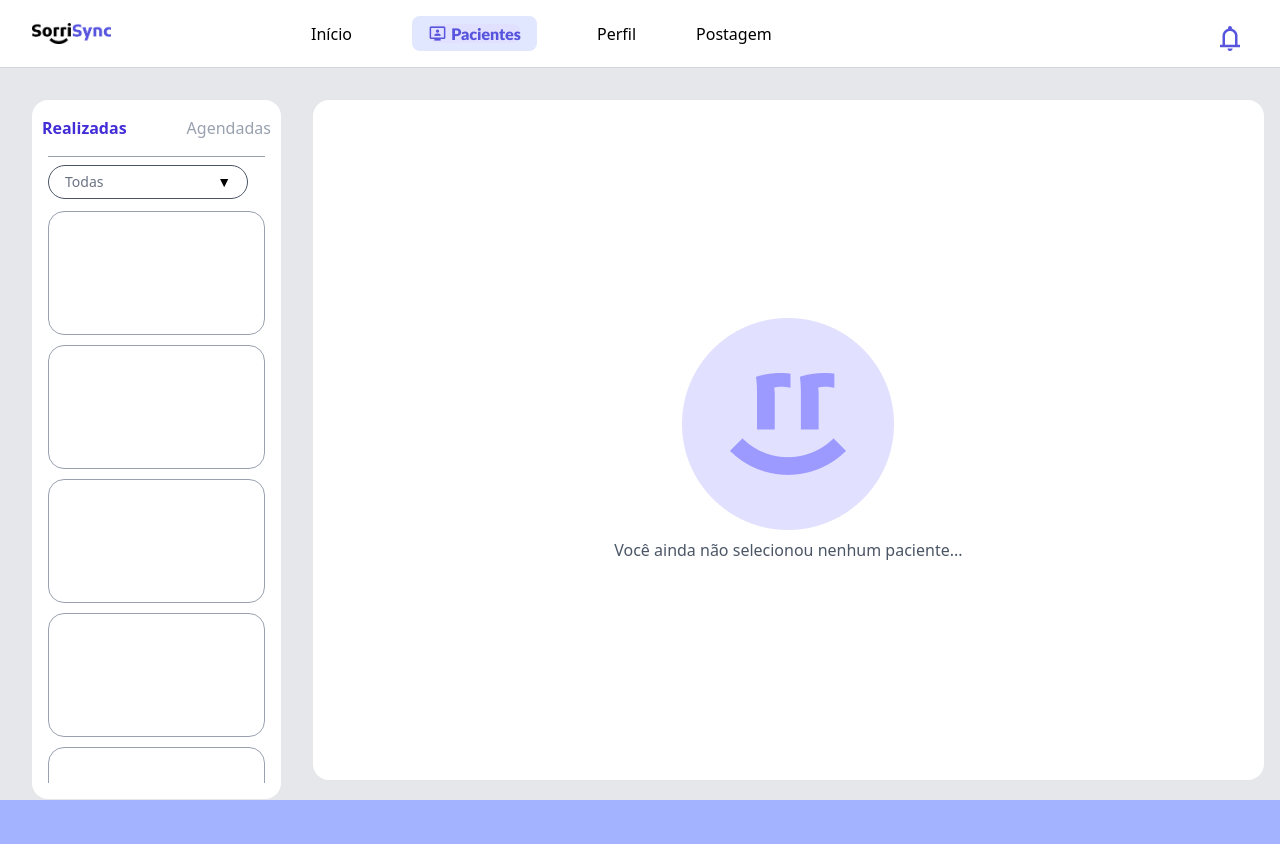
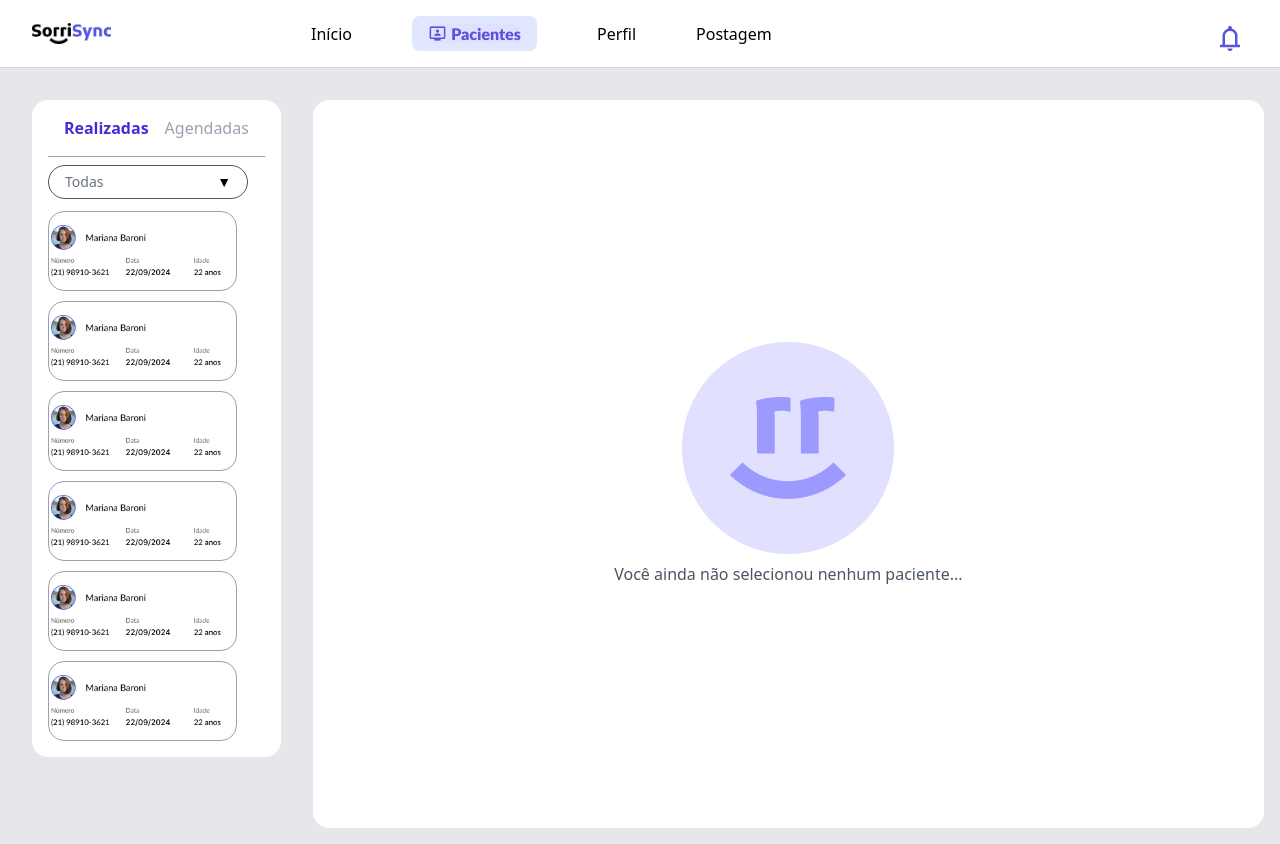
Before and after one commit to cce-fluxo/DDD25.1-Cebolinha67-Front, a Next.js app: page /consulta/ver-consultas-realizadas in a window 1280 px wide. Built offline with nearby package versions, Linux system fonts and the light colour scheme.

Commit message:
terminada a primeira tela do cadastro

```diff
--- a/app/components/BoxPacienteSelecionado.tsx
+++ b/app/components/BoxPacienteSelecionado.tsx
@@ -1,6 +1,6 @@
 export default function BoxPacienteSelecionado(){
     return(
-        <div className="flex-1 w-[80%] h-[85vh] mt-4 bg-white rounded-2xl flex items-center justify-center flex-col gap-2">
+        <div className="flex-1 w-[80%] h-[91vh] mt-4 bg-white rounded-2xl flex items-center justify-center flex-col gap-2">
             <img src="/sorriso.png" alt="sorriso" className="max-w-[40%]" />
             <p className="font-medium  text-gray-600 ">Você ainda não selecionou nenhum paciente...</p>
         </div>
--- a/app/components/BoxRealizadasAgendadas.tsx
+++ b/app/components/BoxRealizadasAgendadas.tsx
@@ -1,35 +1,53 @@
+"use client"
+
+import SimpleBar from 'simplebar-react'
+import 'simplebar-react/dist/simplebar.min.css'
+
 export default function BoxRealizadasAgendadas(){
     return(
         <div className="w-[22.5%] shrink-0">
             <div className="p-4">
                 <div className="flex flex-col h-fit gap-8 p-4 bg-white rounded-2xl">
 
-                    {/*parte de cima */}
-                    <div className="flex justify-center items-center gap-15 mb-4 pb-4 border-b border-gray-400">
-                        <button className="text-indigo-700 font-bold">Realizadas</button>
-                        <button className="text-gray-400 font-medium">Agendadas</button>
+                    {/* parte de cima da sidebar */}
+                    <div className="flex flex-row justify-center items-center gap-2 md:gap-4 mb-4 pb-4 border-b border-gray-400">
+                        <button className="text-sm md:text-base text-indigo-700 font-bold">Realizadas</button>
+                        <button className="text-sm md:text-base text-gray-400 font-medium">Agendadas</button>
                     </div>
 
-                    {/*dropdown bar*/}
-
+                    {/* dropdown bar */}
                     <div className="flex justify-between items-center max-w-50 border border-gray-600 rounded-full px-4 py-1.5 -mt-10 text-sm">
                         <span className="text-gray-500 font-medium">Todas</span>
                         <span>▼</span>
                     </div>
 
-                   {/* caixas dos pacientes */}
-
-                    <div className=" -mt-5 max-h-[71.5vh] overflow-y-auto scrollbar scrollbar-thumb-indigo-400 scrollbar-track-gray-100 scrollbar-thumb-rounded-full scrollbar-track-rounded-full">
-                        <div className="flex flex-col gap-2.5">
-                            <div className="flex p-5 min-h-31 justify-center items-center gap-2.5 self-stretch border-r-2.5 border bg-white rounded-2xl border-gray-400"></div>
-                            <div className="flex p-5 min-h-31 justify-center items-center gap-2.5 self-stretch border-r-2.5 border bg-white rounded-2xl border-gray-400"></div>
-                            <div className="flex p-5 min-h-31 justify-center items-center gap-2.5 self-stretch border-r-2.5 border bg-white rounded-2xl border-gray-400"></div>
-                            <div className="flex p-5 min-h-31 justify-center items-center gap-2.5 self-stretch border-r-2.5 border bg-white rounded-2xl border-gray-400"></div>
-                            <div className="flex p-5 min-h-31 justify-center items-center gap-2.5 self-stretch border-r-2.5 border bg-white border-gray-400 rounded-2xl"></div>
-                            <div className="flex p-5 min-h-31 justify-center items-center gap-2.5 self-stretch border-r-2.5 border bg-white rounded-2xl border-gray-400"></div>
-                            <div className="flex p-5 min-h-31 justify-center items-center gap-2.5 self-stretch border-r-2.5 border bg-white border-gray-400 rounded-2xl"></div>
+                    {/* caixas dos pacientes */}
+                    <SimpleBar
+                        style={{ maxHeight: '71.5vh' }}
+                        className="-mt-5"
+                    >
+                        {/* card do figma */}
+                        <div className="flex flex-col gap-2.5 pr-4 mr-3">
+                            <div className="flex p-0.5 min-h-20 justify-center items-center gap-2.5 self-stretch border-r-2.5 border bg-white rounded-2xl border-gray-400">
+                                <img src="/fotoSync.png" className="w-full h-auto object-cover" />
+                            </div>
+                            <div className="flex p-0.5 min-h-20 justify-center items-center gap-2.5 self-stretch border-r-2.5 border bg-white rounded-2xl border-gray-400">
+                                <img src="/fotoSync.png" className="w-full h-full object-cover" />
+                            </div>
+                            <div className="flex p-0.5 min-h-20 justify-center items-center gap-2.5 self-stretch border-r-2.5 border bg-white rounded-2xl border-gray-400">
+                                <img src="/fotoSync.png" className="w-full h-full object-cover" />
+                            </div>
+                            <div className="flex p-0.5 min-h-20 justify-center items-center gap-2.5 self-stretch border-r-2.5 border bg-white rounded-2xl border-gray-400">
+                                <img src="/fotoSync.png" className="w-full h-full object-cover" />
+                            </div>
+                            <div className="flex p-0.5 min-h-20 justify-center items-center gap-2.5 self-stretch border-r-2.5 border bg-white border-gray-400 rounded-2xl">
+                                <img src="/fotoSync.png" className="w-full h-full object-cover" />
+                            </div>
+                            <div className="flex p-0.5 min-h-20 justify-center items-center gap-2.5 self-stretch border-r-2.5 border bg-white rounded-2xl border-gray-400">
+                                <img src="/fotoSync.png" className="w-full h-full object-cover" />
+                            </div>
                         </div>
-                    </div>
+                    </SimpleBar>
 
                 </div>
             </div>
--- a/app/consulta/ver-consultas-realizadas/page.tsx
+++ b/app/consulta/ver-consultas-realizadas/page.tsx
@@ -4,7 +4,7 @@ import HeaderSignIn from "@/app/components/HeaderSignIn";
 
 export default function ConsultaRealizada(){
     return (
-        <div className="bg-gray-200 h-screen">
+        <div className="bg-gray-200 h-full">
             <HeaderSignIn />
             <div className="flex gap-4 p-4">
                 <BoxRealizadasAgendadas />
--- a/app/globals.css
+++ b/app/globals.css
@@ -18,3 +18,9 @@
     --foreground: #ededed;
   }
 }
+
+.simplebar-scrollbar::before {
+    background-color: #6366f1 !important;
+    border-radius: 9999px !important;
+    opacity: 1 !important;
+}
--- a/package.json
+++ b/package.json
@@ -13,6 +13,7 @@
     "next": "16.2.1",
     "react": "19.2.4",
     "react-dom": "19.2.4",
+    "simplebar-react": "^3.3.2",
     "yup": "^1.7.1"
   },
   "devDependencies": {
```
Also changed, not shown: public/fotoSync.png (added), 1 other file (tests, documents, lock files or other folders).
